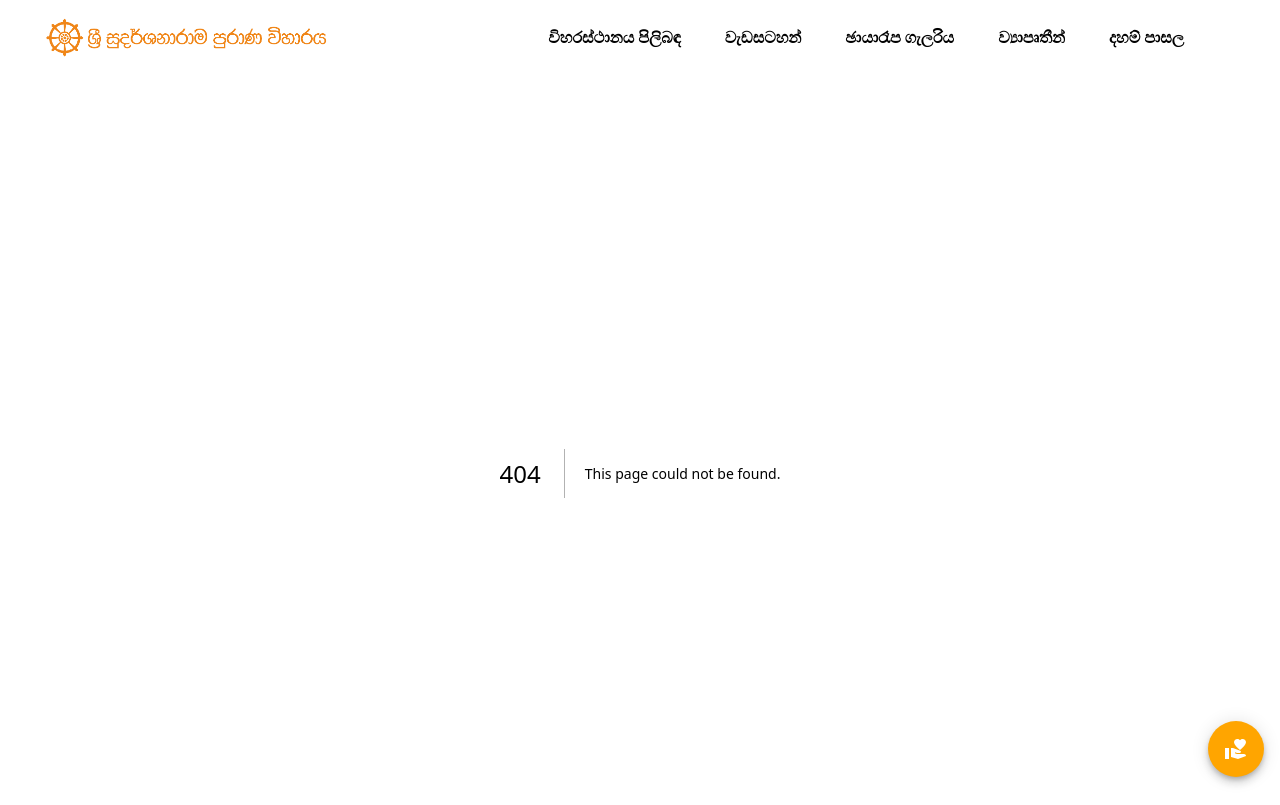
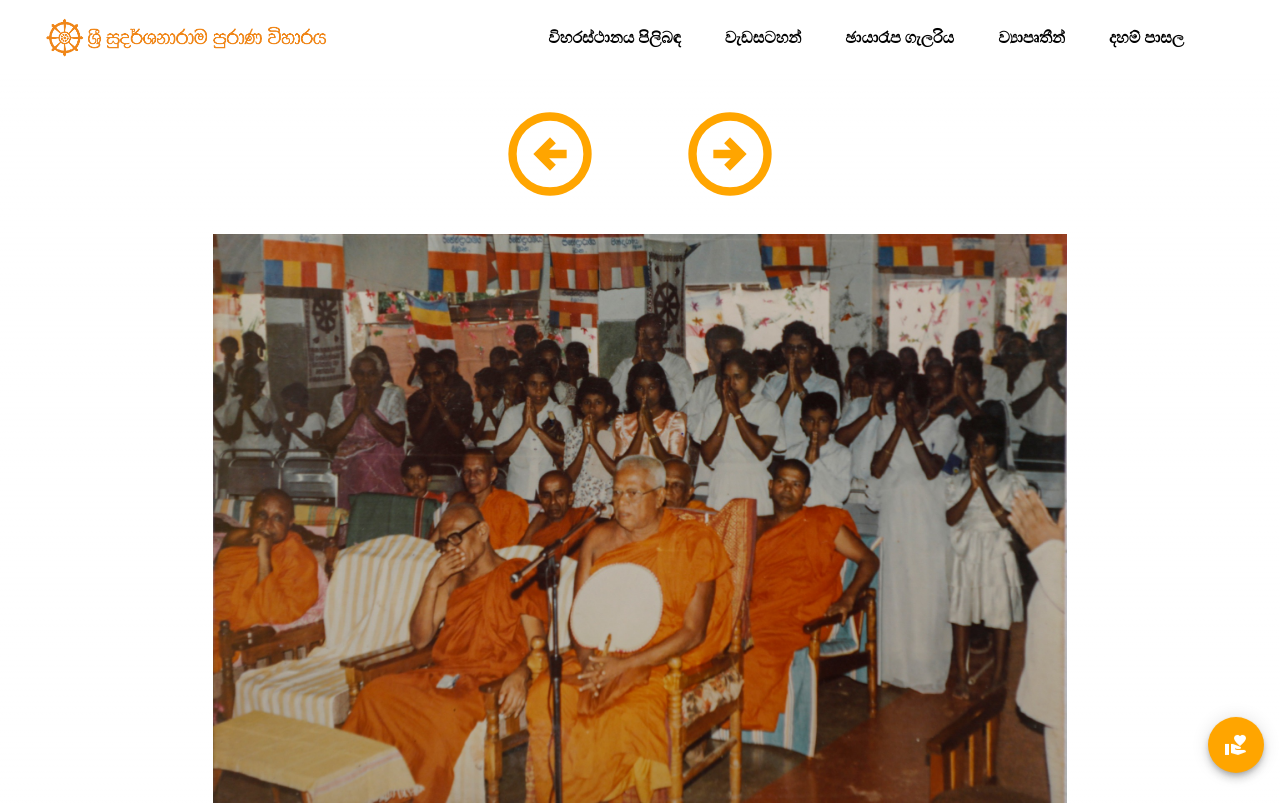
Before and after one commit to ms-club-sliit/pittugala-temple-web, a Next.js app: page /gallery/1 in a window 1280 px wide. Before the commit this address had no page. Shown: the top 805 px of the page. Built offline with nearby package versions, Linux system fonts and the light colour scheme.

Commit message:
enhanced gallery view

```diff
--- /dev/null
+++ b/src/app/gallery/[imageID]/page.jsx
@@ -0,0 +1,51 @@
+'use client'
+import galleryData from '@/data/gallery.json'
+import Image from 'next/image'
+import { useRouter } from 'next/navigation'
+
+function page({ params }) {
+  const filtData = galleryData.galleryData
+  const image = filtData.find((item) => item.id === parseInt(params.imageID))
+  const router = useRouter()
+
+  function onNextClick() {
+    if (parseInt(params.imageID) == filtData.length) {
+      router.push(`1`)
+    } else {
+      router.push(`${parseInt(params.imageID) + 1}`)
+    }
+  }
+
+  function onPreviousClick() {
+    if (parseInt(params.imageID) == 1) {
+      router.push(`${filtData.length}`)
+    } else {
+      router.push(`${parseInt(params.imageID) - 1}`)
+    }
+  }
+
+  return (
+    <div className="flex flex-col w-full  text-black">
+      <div className="flex h-40 w-full items-center justify-center">
+        <button className="mx-10" onClick={() => onPreviousClick()}>
+          <Image src={'/static/leftArrow.svg'} width={100} height={100} />
+        </button>
+        <button className="mx-10" onClick={() => onNextClick()}>
+          <Image src={'/static/rightArrow.svg'} width={100} height={100} />
+        </button>
+      </div>
+      <div className=" flex flex-col text-black items-center  min-h-screen">
+        {image && (
+          <Image
+            className="block mx-auto w-8/12"
+            src={`/static/gallery-images/${image.image}`}
+            width={image.width}
+            height={image.height}
+          />
+        )}
+      </div>
+    </div>
+  )
+}
+
+export default page
--- a/src/app/gallery/page.jsx
+++ b/src/app/gallery/page.jsx
@@ -1,34 +1,45 @@
 'use client'
-import React from 'react'
 import galleryData from '@/data/gallery.json'
 import Image from 'next/image'
+import { useRouter } from 'next/navigation'
 
 const Gallery = () => {
   const filteredGalleryData = galleryData.galleryData
+  const router = useRouter()
+
+  function openImage(id) {
+    router.push(`gallery/${id}`)
+  }
 
   return (
-    <div className="bg-white ">
-      <div className="grid grid-cols-3 gap-4 w-9/12 ml-[14%]">
+    <>
+      <div className="bg-white flex justify-center">
+        <div className=" grid grid-cols-2 gap-1 sm:grid-cols-3  sm:gap-4 w-full mx-2 sm:w-9/12 ">
           {filteredGalleryData.map((item, index) => (
             <div
               key={item.id}
-            className={`${index === 1 || index === 5 || index === 11
+              className={` ${
+                index === 1 || index === 5 || index === 11
                   ? 'col-span-2'
                   : 'col-span-1'
               }`}
             >
               <Image
                 width={item.width}
+                onClick={() => openImage(item.id)}
                 height={item.height}
                 src={`/static/gallery-images/${item.image}`}
                 alt={item.category}
-              className="w-full rounded-lg h-60  object-cover transition-opacity opacity-0 duration-[1.5s]"
-              onLoadingComplete={(image) => image.classList.remove('opacity-0')}
+                className="w-full cursor-pointer rounded-lg h-60  object-cover transition-opacity opacity-0 duration-[1.5s]"
+                onLoadingComplete={(image) =>
+                  image.classList.remove('opacity-0')
+                }
               />
             </div>
           ))}
         </div>
       </div>
+    </>
   )
 }
 
--- a/src/app/layout.js
+++ b/src/app/layout.js
@@ -14,7 +14,7 @@ export const metadata = {
 export default function RootLayout({ children }) {
   return (
     <html lang="en">
-      <body className={inter.className}>
+      <body className={`${inter.className} bg-white`}>
         <DonationButton />
         <Navbar />
         {children}
--- a/src/components/landingPage/events/index.jsx
+++ b/src/components/landingPage/events/index.jsx
@@ -1,5 +1,6 @@
 import { EVENTS, FIND_OUT_MORE } from '@/consts/consts'
 import Link from 'next/link'
+import Image from 'next/image'
 
 export default function index() {
   const events = [
@@ -24,17 +25,21 @@ export default function index() {
   ]
 
   return (
-    <div className="p-8  place-items-center justify-center w-full bg-white ">
-      <h1 className="text-4xl text-center font-bold mb-8 text-black">{EVENTS}</h1>
-      <div className="  flex  flex-col sm:flex-row justify-center drop-shadow">
+    <div className="flex flex-col   w-full bg-white ">
+      <h1 className="text-4xl  text-center font-bold mb-8 text-black">
+        {EVENTS}
+      </h1>
+      <div className=" w-full  flex items-center justify-center sm:items-start  flex-col sm:flex-row  drop-shadow">
         {events.map((event) => (
           <div
             key={event.id}
-            className=" mx-2 my-2 rounded-sm w-72  bg-[#FEF9F5]"
+            className=" sm:mx-2 my-2 rounded-sm  w-72  bg-[#FEF9F5]"
           >
-            <img
+            <Image
               className="w-full object-contain h-5/6"
               src={event.src}
+              width={200}
+              height={100}
               alt="event image"
             />
 
--- a/src/data/gallery.json
+++ b/src/data/gallery.json
@@ -47,8 +47,8 @@
       "id": 7,
       "category": "poya_day",
       "image": "Poya_Day_4.jpeg",
-      "width": "617",
-      "height": "400"
+      "width": "400",
+      "height": "800"
     },
     {
       "id": 8,
```
Also changed, not shown: public/static/leftArrow.svg (added), public/static/rightArrow.svg (added). Lines whose indentation alone changed are shown as unchanged.
